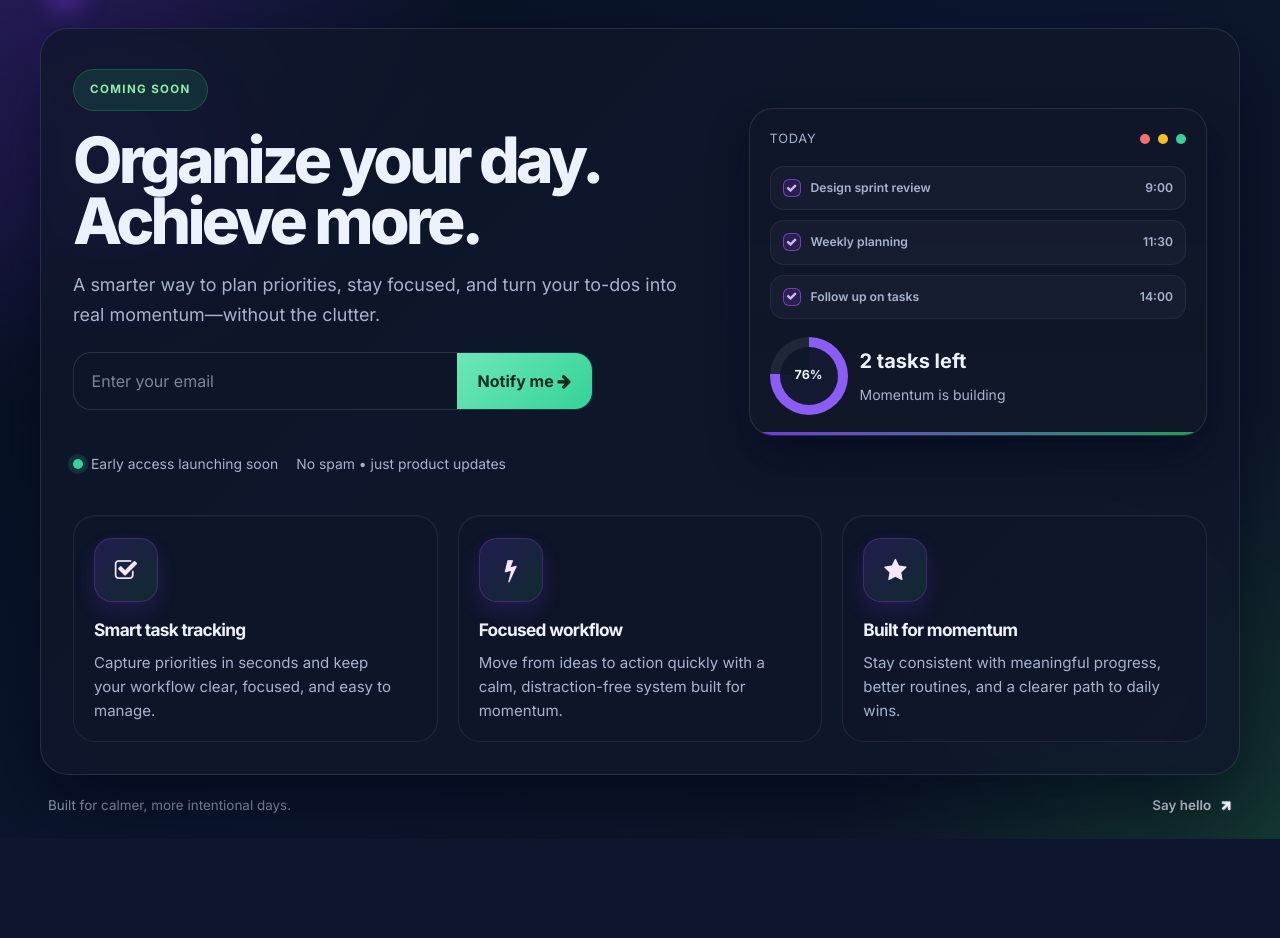
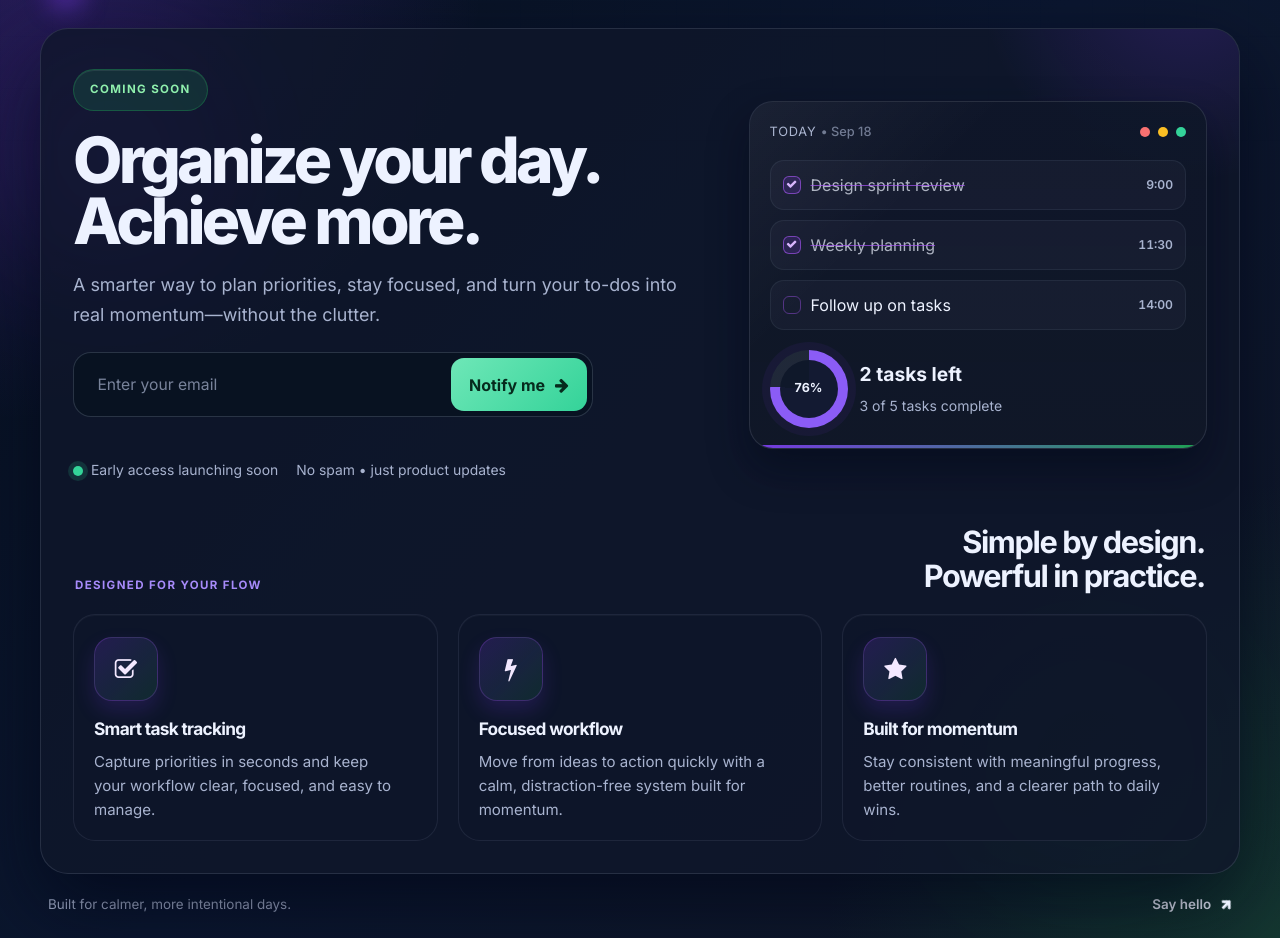
Before and after one commit to hadiarabnejad/todo, a Django app: page / in a window 1280 px wide. Shown: the part 68-1006 px from the top of the page. Before the commit the page ends 907 px from the top, so only its background shows below. Run offline with Django 5.2, Linux system fonts and the light colour scheme; some libraries are stand-ins or nearby versions.

Commit message:
Enhance 'coming_soon.html' with updated task item structure, improved task completion indicators, and new features section for better user engagement

```diff
--- a/core_app/static/core_app/style.css
+++ b/core_app/static/core_app/style.css
@@ -34,6 +34,17 @@ body {
     justify-content: center;
     padding: 32px 16px 24px;
     overflow-x: hidden;
+}
+
+body::before {
+    content: "";
+    position: fixed;
+    inset: 0;
+    pointer-events: none;
+    opacity: 0.25;
+    background-image: linear-gradient(rgba(148, 163, 184, 0.035) 1px, transparent 1px), linear-gradient(90deg, rgba(148, 163, 184, 0.035) 1px, transparent 1px);
+    background-size: 52px 52px;
+    mask-image: linear-gradient(to bottom, rgba(0, 0, 0, 0.7), transparent 70%);
 }
 
 .preloader {
@@ -182,9 +193,25 @@ body {
     box-shadow: var(--shadow);
     backdrop-filter: blur(8px);
     overflow: hidden;
+    isolation: isolate;
+}
+
+.hero-card::before {
+    content: "";
+    position: absolute;
+    width: 440px;
+    height: 440px;
+    top: -280px;
+    right: -170px;
+    z-index: 0;
+    border-radius: 50%;
+    background: radial-gradient(circle, rgba(124, 58, 237, 0.22), transparent 68%);
+    pointer-events: none;
 }
 
 .hero-inner {
+    position: relative;
+    z-index: 1;
     padding: 40px 32px 28px;
 }
 
@@ -206,6 +233,7 @@ body {
     font-size: 0.72rem;
     font-weight: 700;
     text-transform: uppercase;
+    box-shadow: inset 0 1px 0 rgba(255, 255, 255, 0.08);
 }
 
 h1 {
@@ -283,12 +311,15 @@ h1 {
 
 .notify-form {
     display: flex;
+    align-items: center;
     max-width: 520px;
-    background: rgba(15, 23, 42, 0.9);
-    border: 1px solid rgba(148, 163, 184, 0.2);
+    min-height: 64px;
+    padding: 5px;
+    background: rgba(7, 17, 31, 0.66);
+    border: 1px solid rgba(148, 163, 184, 0.24);
     border-radius: 18px;
-    overflow: hidden;
     margin-bottom: 18px;
+    transition: border-color 0.2s ease, box-shadow 0.2s ease, background 0.2s ease;
 }
 
 .notify-form input {
@@ -297,8 +328,9 @@ h1 {
     background: transparent;
     border: 0;
     color: var(--text);
-    padding: 1rem 1.1rem;
+    padding: 0.9rem 1.15rem;
     outline: none;
+    font-size: 0.98rem;
 }
 
 .notify-form input::placeholder {
@@ -308,14 +340,18 @@ h1 {
 .notify-form:focus-within {
     border-color: rgba(139, 92, 246, 0.8);
     box-shadow: 0 0 0 4px rgba(124, 58, 237, 0.14);
+    background: rgba(7, 17, 31, 0.9);
 }
 
 .notify-form button {
     border: 0;
-    padding: 1rem 1.3rem;
+    align-self: stretch;
+    min-width: 135px;
+    padding: 0.85rem 1.15rem;
     background: linear-gradient(135deg, #6ee7b7, #34d399);
     color: #062b1d;
     font-weight: 700;
+    border-radius: 13px;
     transition: filter 0.2s ease, transform 0.2s ease;
 }
 
@@ -324,7 +360,16 @@ h1 {
 }
 
 .notify-form button:active {
-    transform: scale(0.98);
+    transform: scale(0.97);
+}
+
+.notify-form button i {
+    margin-left: 6px;
+    transition: transform 0.2s ease;
+}
+
+.notify-form button:hover i {
+    transform: translateX(3px);
 }
 
 .notify-form button:focus-visible {
@@ -385,6 +430,14 @@ h1 {
     overflow: hidden;
 }
 
+.dashboard-card::after {
+    content: "";
+    position: absolute;
+    inset: 0;
+    pointer-events: none;
+    background: linear-gradient(135deg, rgba(255, 255, 255, 0.05), transparent 32%);
+}
+
 .dashboard-card::before {
     content: "";
     position: absolute;
@@ -443,6 +496,30 @@ h1 {
     gap: 10px;
 }
 
+.mini-header small {
+    color: rgba(168, 179, 207, 0.62);
+    font-size: inherit;
+    font-weight: 500;
+    letter-spacing: 0;
+    text-transform: none;
+}
+
+.task-item {
+    transition: background 0.2s ease, border-color 0.2s ease, transform 0.2s ease;
+}
+
+.task-item:hover {
+    background: rgba(148, 163, 184, 0.09);
+    border-color: rgba(148, 163, 184, 0.22);
+    transform: translateX(2px);
+}
+
+.task-item.is-complete .task-main > span:last-child {
+    color: rgba(237, 242, 255, 0.7);
+    text-decoration: line-through;
+    text-decoration-color: rgba(168, 85, 247, 0.7);
+}
+
 .check {
     width: 18px;
     height: 18px;
@@ -462,17 +539,23 @@ h1 {
     line-height: 1;
 }
 
-.task-item span:last-child {
+.task-item.is-upcoming .check {
+    background: transparent;
+    border-color: rgba(168, 85, 247, 0.42);
+}
+
+.task-item time {
     color: var(--muted);
     font-size: 0.76rem;
     font-weight: 600;
+    font-variant-numeric: tabular-nums;
 }
 
 .progress-panel {
     display: flex;
     align-items: center;
     justify-content: space-between;
-    margin-top: 18px;
+    margin-top: 20px;
     gap: 12px;
 }
 
@@ -484,6 +567,7 @@ h1 {
     display: grid;
     place-items: center;
     position: relative;
+    box-shadow: 0 0 0 8px rgba(124, 58, 237, 0.07);
 }
 
 .ring::before {
@@ -508,20 +592,50 @@ h1 {
 
 .progress-copy strong {
     display: block;
-    font-size: 1.25rem;
-    margin-bottom: 6px;
+    font-size: 1.2rem;
+    margin-bottom: 4px;
 }
 
 .progress-copy small {
     color: var(--muted);
 }
 
+.features-section {
+    position: relative;
+    z-index: 1;
+    padding: 0 32px 32px;
+}
+
+.features-heading {
+    display: flex;
+    align-items: end;
+    justify-content: space-between;
+    padding: 16px 2px 20px;
+}
+
+.section-kicker {
+    color: #a78bfa;
+    font-size: 0.72rem;
+    font-weight: 700;
+    letter-spacing: 0.12em;
+    text-transform: uppercase;
+}
+
+.features-heading h2 {
+    max-width: 380px;
+    margin: 0;
+    color: var(--text);
+    font-size: clamp(1.45rem, 2.4vw, 2rem);
+    font-weight: 700;
+    line-height: 1.12;
+    letter-spacing: -0.045em;
+    text-align: right;
+}
+
 .feature-grid {
     display: grid;
     grid-template-columns: repeat(3, minmax(0, 1fr));
     gap: 20px;
-    padding: 0 32px 32px;
-    margin-top: 12px;
 }
 
 .feature-box {
@@ -538,7 +652,7 @@ h1 {
 }
 
 .feature-box:hover {
-    transform: translateY(-2px);
+    transform: translateY(-4px);
     border-color: rgba(168, 85, 247, 0.42);
     box-shadow: 0 18px 30px rgba(15, 23, 42, 0.22);
 }
@@ -573,6 +687,10 @@ h1 {
     line-height: 1.6;
     font-size: 0.94rem;
     max-width: 300px;
+}
+
+button {
+    cursor: pointer;
 }
 
 .page-footer {
@@ -620,7 +738,7 @@ h1 {
         padding: 30px 22px 20px;
     }
 
-    .feature-grid {
+    .features-section {
         padding: 0 22px 22px;
     }
 }
@@ -638,12 +756,24 @@ h1 {
 
     .notify-form {
         flex-direction: column;
+        align-items: stretch;
         border-radius: 16px;
+    }
+
+    .features-heading {
+        display: block;
+        padding: 14px 2px 18px;
+    }
+
+    .features-heading h2 {
+        margin-top: 8px;
+        text-align: left;
     }
 
     .notify-form button {
         border-radius: 12px;
-        margin: 0 12px 12px;
+        min-height: 52px;
+        margin: 0;
     }
 
     .page-footer {
--- a/core_app/templates/core_app/coming_soon.html
+++ b/core_app/templates/core_app/coming_soon.html
@@ -73,7 +73,7 @@
                         <div class="stats-stack">
                             <div class="dashboard-card">
                                 <div class="mini-header">
-                                    <span>Today</span>
+                                    <span>Today <small>• Sep 18</small></span>
                                     <div class="mini-dots" aria-hidden="true">
                                         <span></span>
                                         <span></span>
@@ -82,26 +82,26 @@
                                 </div>
 
                                 <div class="task-list" aria-label="Sample tasks">
-                                    <div class="task-item">
+                                    <div class="task-item is-complete">
                                         <div class="task-main">
                                             <span class="check"><i class="fa fa-check"></i></span>
                                             <span>Design sprint review</span>
                                         </div>
-                                        <span>9:00</span>
+                                        <time datetime="09:00">9:00</time>
                                     </div>
-                                    <div class="task-item">
+                                    <div class="task-item is-complete">
                                         <div class="task-main">
                                             <span class="check"><i class="fa fa-check"></i></span>
                                             <span>Weekly planning</span>
                                         </div>
-                                        <span>11:30</span>
+                                        <time datetime="11:30">11:30</time>
                                     </div>
-                                    <div class="task-item">
+                                    <div class="task-item is-upcoming">
                                         <div class="task-main">
-                                            <span class="check"><i class="fa fa-check"></i></span>
+                                            <span class="check" aria-hidden="true"></span>
                                             <span>Follow up on tasks</span>
                                         </div>
-                                        <span>14:00</span>
+                                        <time datetime="14:00">14:00</time>
                                     </div>
                                 </div>
 
@@ -111,7 +111,7 @@
                                     </div>
                                     <div class="progress-copy">
                                         <strong>2 tasks left</strong>
-                                        <small>Momentum is building</small>
+                                        <small>3 of 5 tasks complete</small>
                                     </div>
                                 </div>
                             </div>
@@ -120,7 +120,12 @@
                 </div>
             </div>
 
-            <div class="feature-grid" id="features">
+            <section class="features-section" id="features" aria-labelledby="features-title">
+                <div class="features-heading">
+                    <span class="section-kicker">Designed for your flow</span>
+                    <h2 id="features-title">Simple by design.<br>Powerful in practice.</h2>
+                </div>
+            <div class="feature-grid">
                 <div class="feature-box">
                     <div class="icon-box"><i class="fa fa-check-square-o"></i></div>
                     <h5>Smart task tracking</h5>
@@ -139,6 +144,7 @@
                     <p>Stay consistent with meaningful progress, better routines, and a clearer path to daily wins.</p>
                 </div>
             </div>
+            </section>
         </main>
 
         <footer class="page-footer" id="updates">
```
